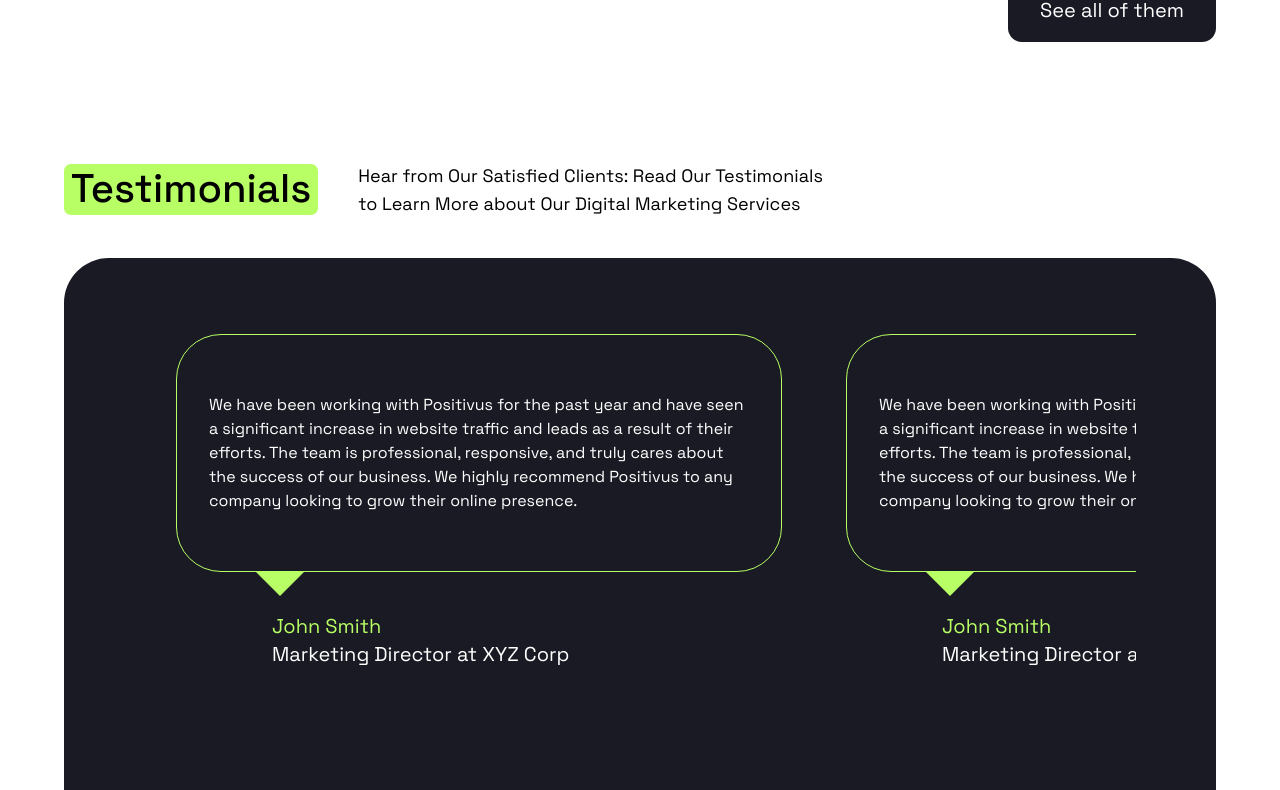
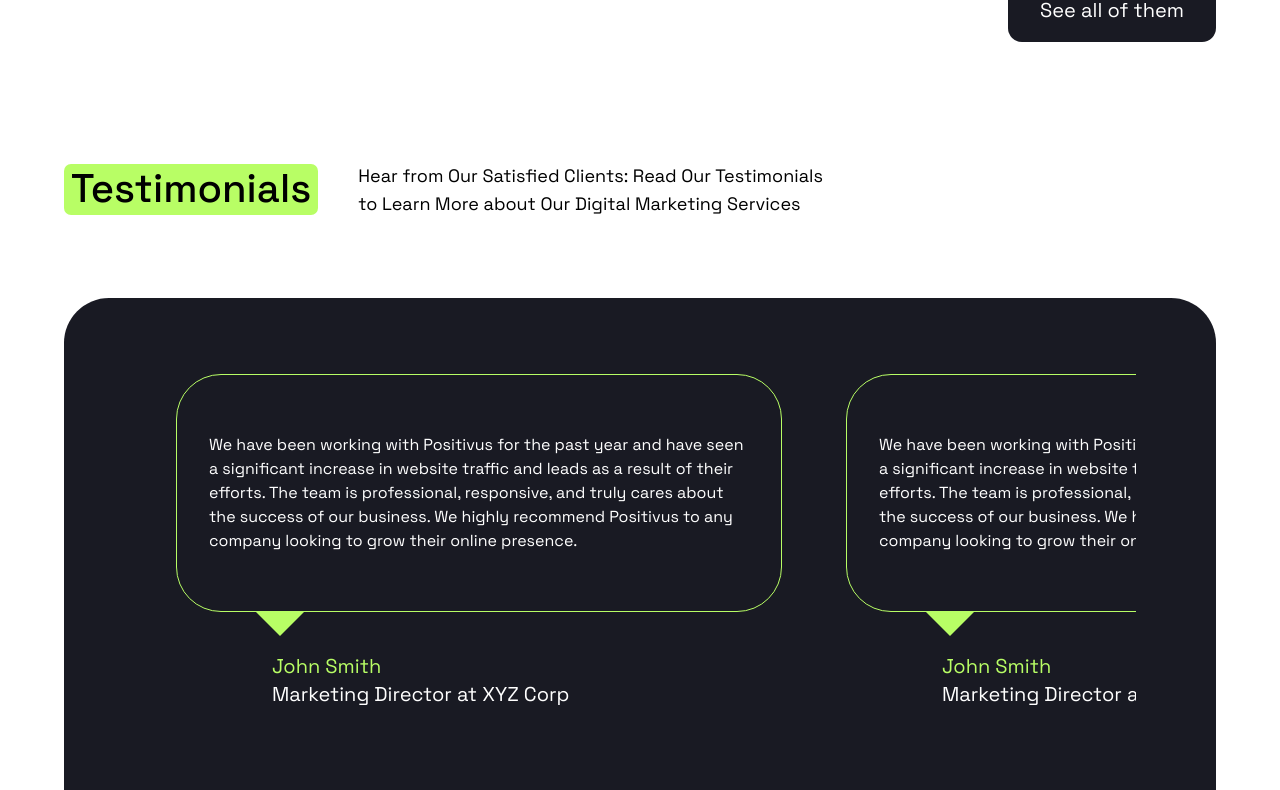
Before and after one commit to hervezossou/positivus-site, a Next.js app: page / in a window 1280 px wide. Shown: the part 5360-6150 px from the top of the page. Built offline with nearby package versions, Linux system fonts and the light colour scheme.

Commit message:
feat(TestimonialSection): added inline gap for larger screen

```diff
--- a/app/components/home/sections/TestimonialSection.tsx
+++ b/app/components/home/sections/TestimonialSection.tsx
@@ -20,7 +20,7 @@
     };
 
     return (
-        <section className="flex flex-col gap-y-10 py-4 lg:py-10">
+        <section className="flex flex-col gap-y-10 py-4 lg:py-10 lg:gap-y-20">
             <div className="flex flex-col items-center justify-center gap-8 md:flex-row md:justify-start md:gap-10">
                 <Heading variant="lime" label="Testimonials" />
                 <Typography variant="p" className="w-auto text-center md:w-[473px] md:text-left">
```
